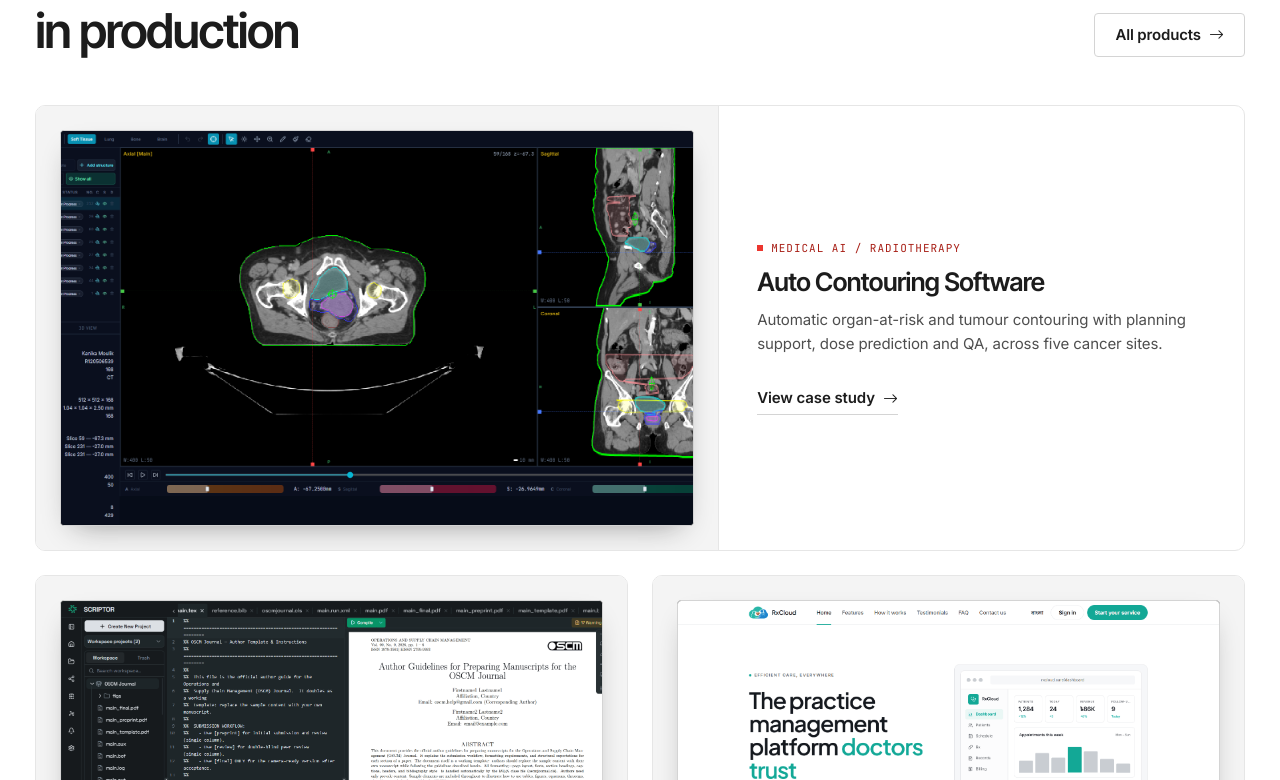
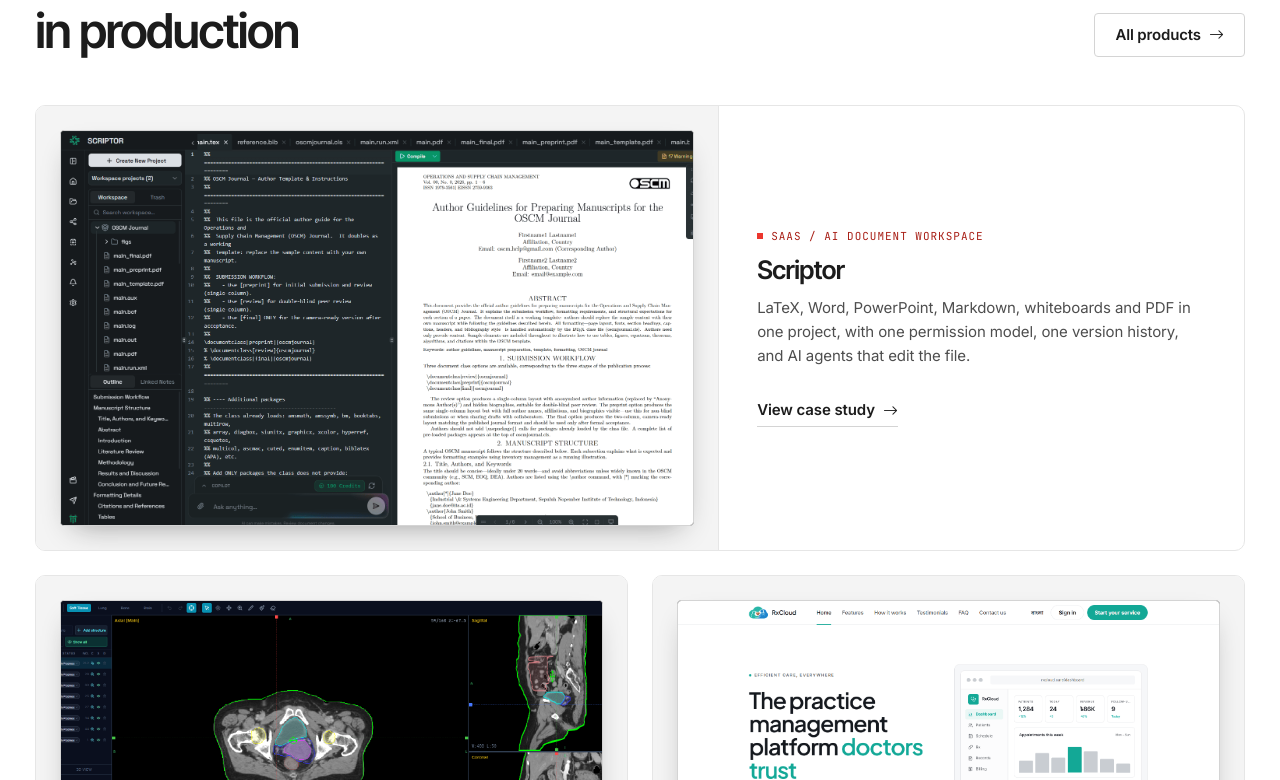
Before and after one commit to BigMatrixLab/Big-Matrix-Solutions, a React (Vite) app: page / in a window 1280 px wide. Shown: the part 4360-5140 px from the top of the page. Built offline with nearby package versions, Linux system fonts and the light colour scheme.

Commit message:
Fix order of FEATURED_IDS for correct display in PortfolioArea

```diff
--- a/src/components/PortfolioArea.jsx
+++ b/src/components/PortfolioArea.jsx
@@ -4,7 +4,7 @@ import SectionHead from './SectionHead';
 import { projectData } from '../data/content';
 
 // Curated selection: the first id is the lead item, the rest sit below it.
-const FEATURED_IDS = ['3', '1', '5'];
+const FEATURED_IDS = ['1', '3', '5'];
 
 const ShowItem = ({ item, lead = false }) => (
     <article className={`bm-show${lead ? ' bm-show--lead' : ''}`}>
```
